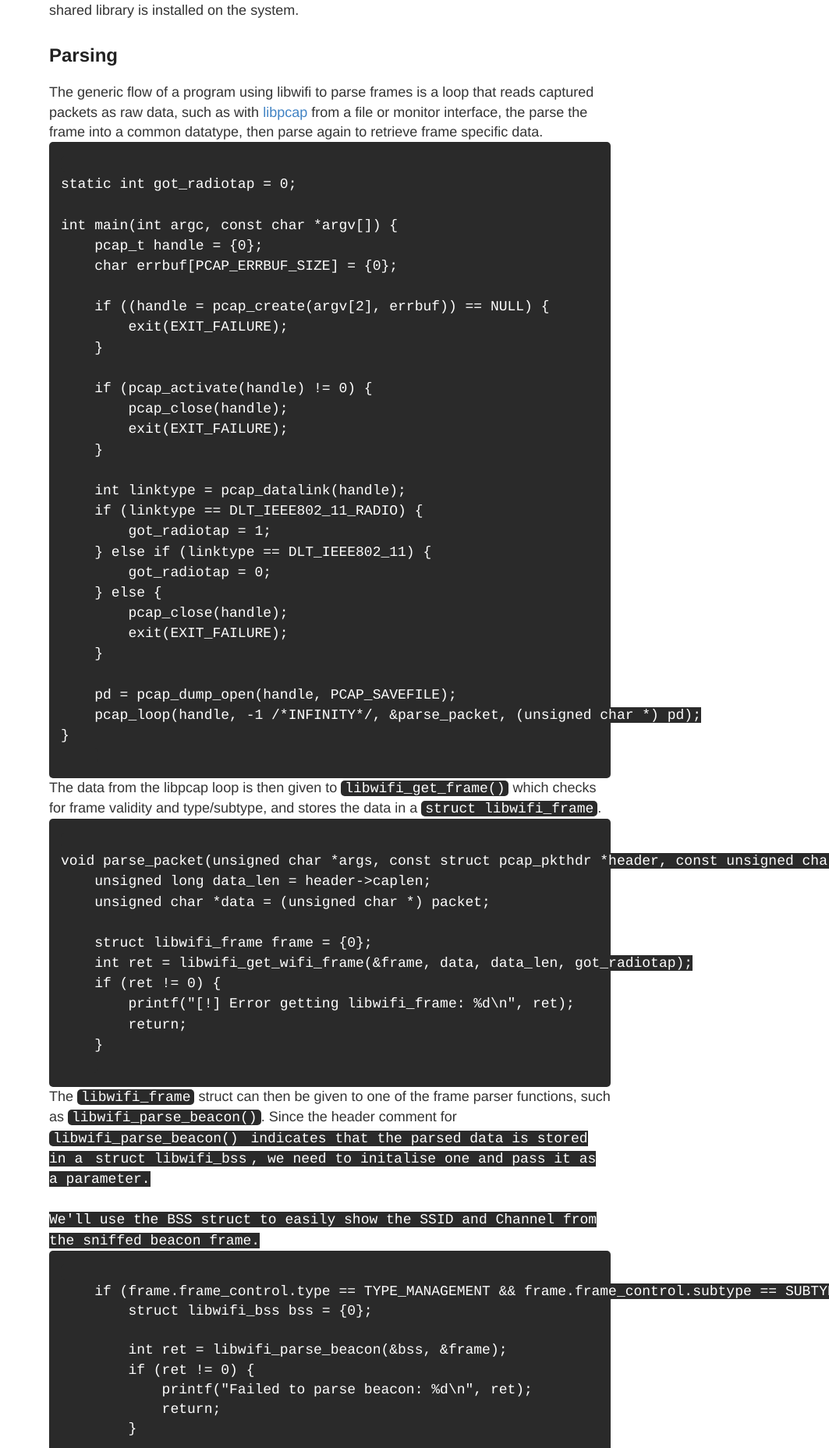
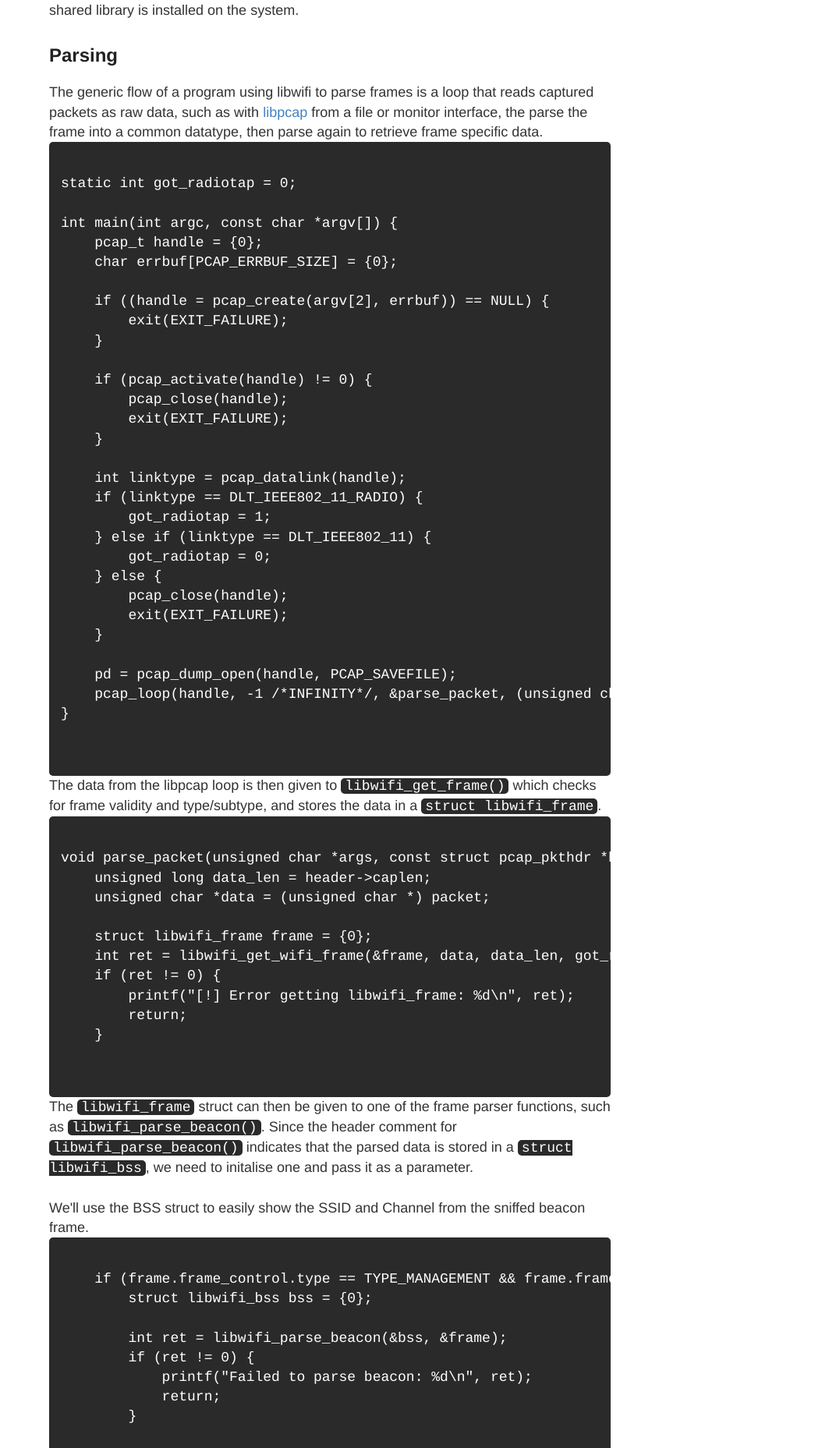
Before and after one commit to libwifi/website, a Jekyll site: the page built from index.html, in a window 1280 px wide. Shown: the part 650-2507 px from the top of the page at 78% size, without its empty margins (217-1280 px from the left). Built offline with Jekyll 4.4.1, drawn with Linux system fonts in a browser that asks for light colours.

Commit message:
Fix bad page formatting

```diff
--- a/index.html
+++ b/index.html
@@ -23,7 +23,7 @@ layout: default
     <h2>Parsing</h2>
     The generic flow of a program using libwifi to parse frames is a loop that reads captured packets as raw data, such as with <a href="https://github.com/the-tcpdump-group/libpcap">libpcap</a> from a file or monitor interface, the parse the frame into a common datatype, then parse again to retrieve frame     specific data.
     <br/>
-    <div class="code"><pre><code>
+    <div class="code"><code><pre>
 static int got_radiotap = 0;
 
 int main(int argc, const char *argv[]) {
@@ -52,9 +52,9 @@ int main(int argc, const char *argv[]) {
     pd = pcap_dump_open(handle, PCAP_SAVEFILE);
     pcap_loop(handle, -1 /*INFINITY*/, &parse_packet, (unsigned char *) pd);
 }
-    </code></pre></div>
+    </pre></code></div>
     The data from the libpcap loop is then given to <code>libwifi_get_frame()</code> which checks for frame validity and type/subtype, and stores the data in a <code>struct libwifi_frame</code>.
-    <div class="code"><pre><code>
+    <div class="code"><code><pre>
 void parse_packet(unsigned char *args, const struct pcap_pkthdr *header, const unsigned char *packet) {
     unsigned long data_len = header->caplen;
     unsigned char *data = (unsigned char *) packet;
@@ -65,13 +65,13 @@ void parse_packet(unsigned char *args, const struct pcap_pkthdr *header, const u
         printf("[!] Error getting libwifi_frame: %d\n", ret);
         return;
     }
-    </code></pre></div>
+    </pre></code></div>
     The <code>libwifi_frame</code> struct can then be given to one of the frame parser functions, such as <code>libwifi_parse_beacon()</code>. Since the header comment for
-    <code>libwifi_parse_beacon()<code> indicates that the parsed data is stored in a <code>struct libwifi_bss</code>, we need to initalise one and pass it as a parameter.
+    <code>libwifi_parse_beacon()</code> indicates that the parsed data is stored in a <code>struct libwifi_bss</code>, we need to initalise one and pass it as a parameter.
     <br/><br/>
     We'll use the BSS struct to easily show the SSID and Channel from the sniffed beacon frame.
     <br/>
-    <div class="code"><pre><code>
+    <div class="code"><code><pre>
     if (frame.frame_control.type == TYPE_MANAGEMENT && frame.frame_control.subtype == SUBTYPE_BEACON) {
         struct libwifi_bss bss = {0};
 
@@ -84,10 +84,10 @@ void parse_packet(unsigned char *args, const struct pcap_pkthdr *header, const u
         printf("SSID: %s, Channel: %d\n", bss.ssid, bss.channel);
     }
 }
-    </code></pre></div>
+    </pre></code></div>
     <h2>Generation</h2>
     For frame generation, you only need to provide the required data to one of the frame generation functions. In this example, <code>libwifi_create_beacon()</code>.
-    <div class="code"><pre><code>
+    <div class="code"><code><pre>
 int main(int argc, char **argv) {
     struct libwifi_beacon beacon = {0};
     static unsigned char bcast[] = "\xFF\xFF\xFF\xFF\xFF\xFF";
@@ -97,10 +97,10 @@ int main(int argc, char **argv) {
     if (ret != 0) {
         return ret;
     }
-    </code></pre></div>
+    </pre></code></div>
     From here, we can use the dumper function for this frame subtype to write the beacon in raw byte format to a buffer. This can be useful for writing the
     generated frame out to a pcap file using <code>pcap_dump()</code> or transmitting from a monitor mode interface.
-    <div class="code"><pre><code>
+    <div class="code"><code><pre>
     unsigned char *buf = NULL;
     size_t buf_sz = libwifi_get_beacon_length(&beacon);
 
@@ -119,7 +119,7 @@ int main(int argc, char **argv) {
     libwifi_free_beacon(&beacon);
     free(buf);
 }
-    </code></pre></div>
+    </pre></code></div>
     </div>
 </div>
 
@@ -128,12 +128,12 @@ int main(int argc, char **argv) {
     The build system is implemented with <a href="https://cmake.org/">CMake</a>. To build it, clone the repository
     and run the following commands.
     <br/>
-    <div class="code"><pre><code>
+    <div class="code"><code><pre>
 $ mkdir build && cd build
 $ cmake .. -DCMAKE_BUILD_TYPE=Release
 $ make -j8
 $ sudo make install
-    </code></pre></div>
+    </pre></code></div>
 </div>
 
 <h1>How fast is it?</h1>
@@ -142,7 +142,7 @@ $ sudo make install
     <a href="https://github.com/libwifi/libwifi/tree/main/benchmark">benchmark</a> directory. Here are the results
     when ran on an i7-1185G7 at 3.00GHz.
     <br/>
-    <div class="code"><pre><code>
+    <div class="code"><code><pre>
 $ ./benchmark_beacon
 Run 1:  0.0000190 Seconds
 Run 2:  0.0000030 Seconds
@@ -156,7 +156,7 @@ Run 9:  0.0000020 Seconds
 Run 10: 0.0000010 Seconds
 Run 11: 0.0000010 Seconds
 Run 12: 0.0000010 Seconds
-    </code></pre></div>
+    </pre></code></div>
     </div>
 
 <h1>Where are the docs?</h1>
```
